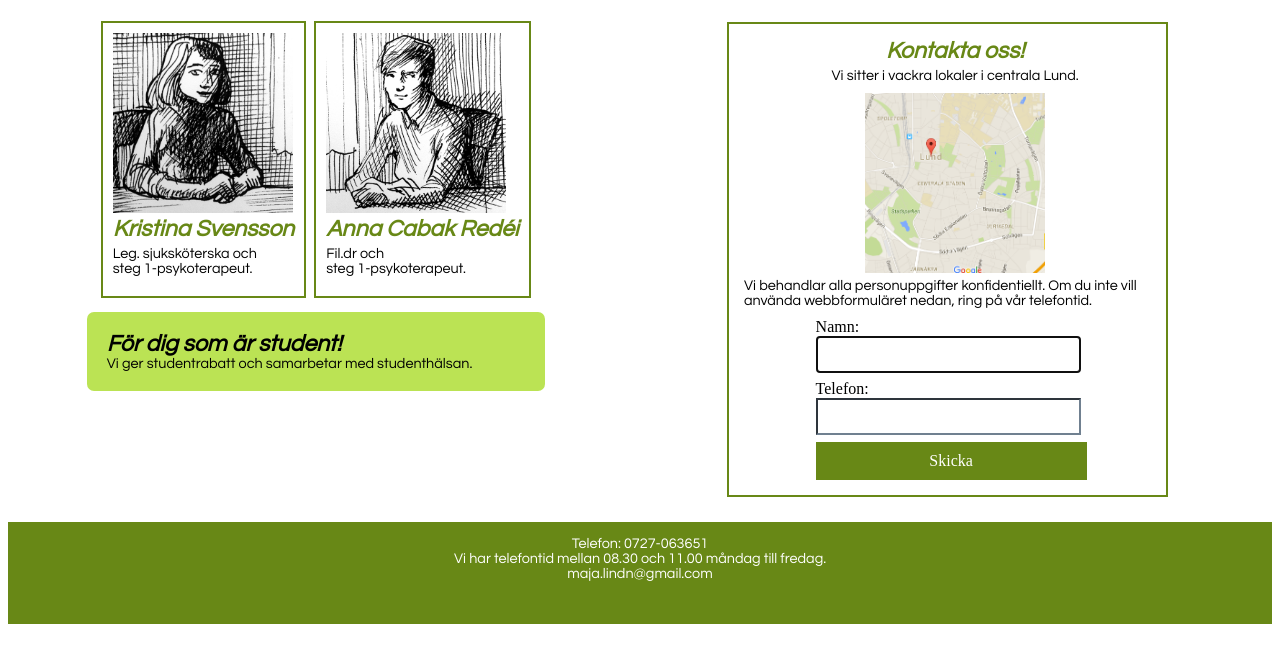
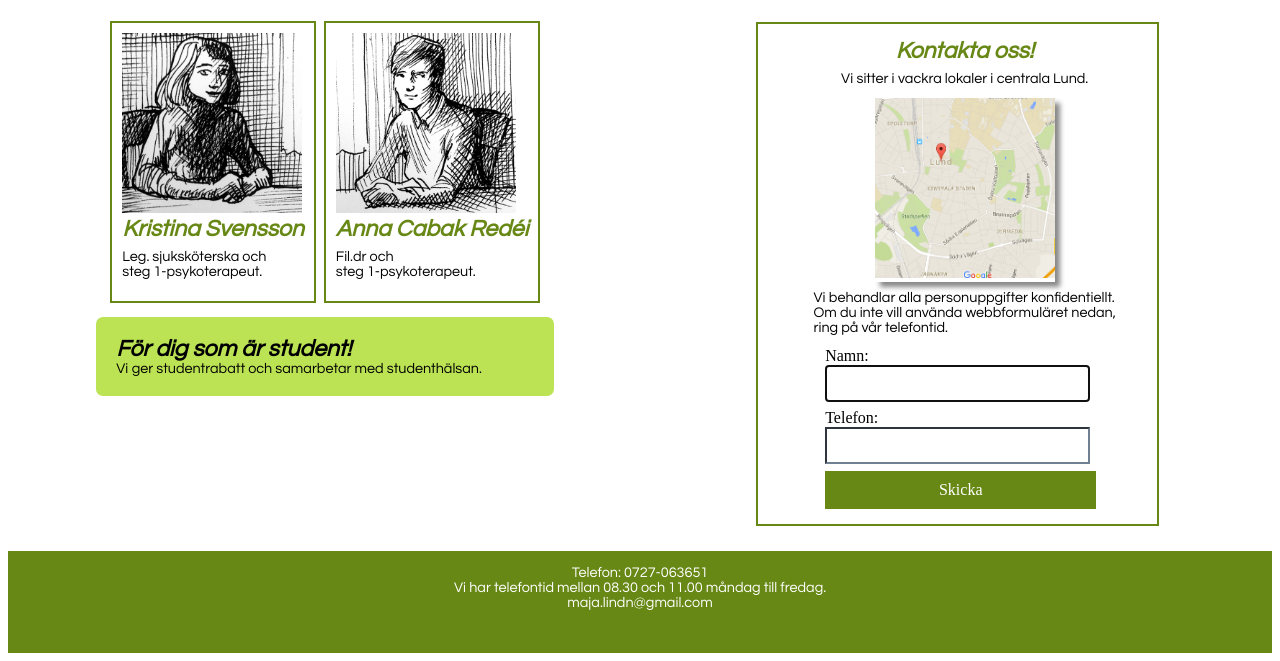
Before and after one commit to Majalindn/MWD15, a website: page app/index.html in a window 1280 px wide. Shown: the part 215-876 px from the top of the page. Before the commit the page ends 847 px from the top, so only its background shows below. Drawn offline with Linux system fonts and the light colour scheme.

Commit message:
before menu final

```diff
--- a/app/index.html
+++ b/app/index.html
@@ -66,8 +66,8 @@
       <h2>Kontakta oss!</h2>
       <p>Vi sitter i vackra lokaler i centrala Lund.</p>
 
-      <img src="images/map.png" height="180" width="180" />
-      <p>Vi behandlar alla personuppgifter konfidentiellt. Om du inte vill använda webbformuläret nedan, ring på vår telefontid.</p>
+        <div class="map"><img src="images/map.png" height="180" width="180" /></div>
+      <p>Vi behandlar alla personuppgifter konfidentiellt.<br>Om du inte vill använda webbformuläret nedan,<br>ring på vår telefontid.</p>
 
       <!--contact form-->
 
--- a/app/scss/styles.scss
+++ b/app/scss/styles.scss
@@ -59,7 +59,7 @@ $green:#688816;
                     margin:0;
                     }
 
-/*Green-bar-styling*/
+  /*Green-bar-styling*/
 
 .intro{
     display: flex;
@@ -114,7 +114,6 @@ section {
                 }
             }
 
-
 /*student discount section styling*/
 
 .student{
@@ -142,7 +141,7 @@ section {
     display: flex;
     flex-flow: column;
     align-items: center;
-    width: 33vw;
+    width: 30vw;
     min-width: 300px;
     margin: 25px;
     border-style: solid;
@@ -152,9 +151,11 @@ section {
     padding-top: 15px;
     padding-bottom: 15px;
 }
-
+    .map{
+        box-shadow: 5px 5px 5px #888888;
+        }
         .contact-text {
-          padding: 5px;
+          padding: 7px;
         }
 
             h2 {
@@ -164,8 +165,8 @@ section {
                 }
             p{
                 @include small-text;
-                padding-top: 5px;
-                padding-bottom: 10px;
+                padding-top: 8px;
+                padding-bottom: 12px;
             }
 
 
```
Also changed, not shown: app/css/styles.css.
